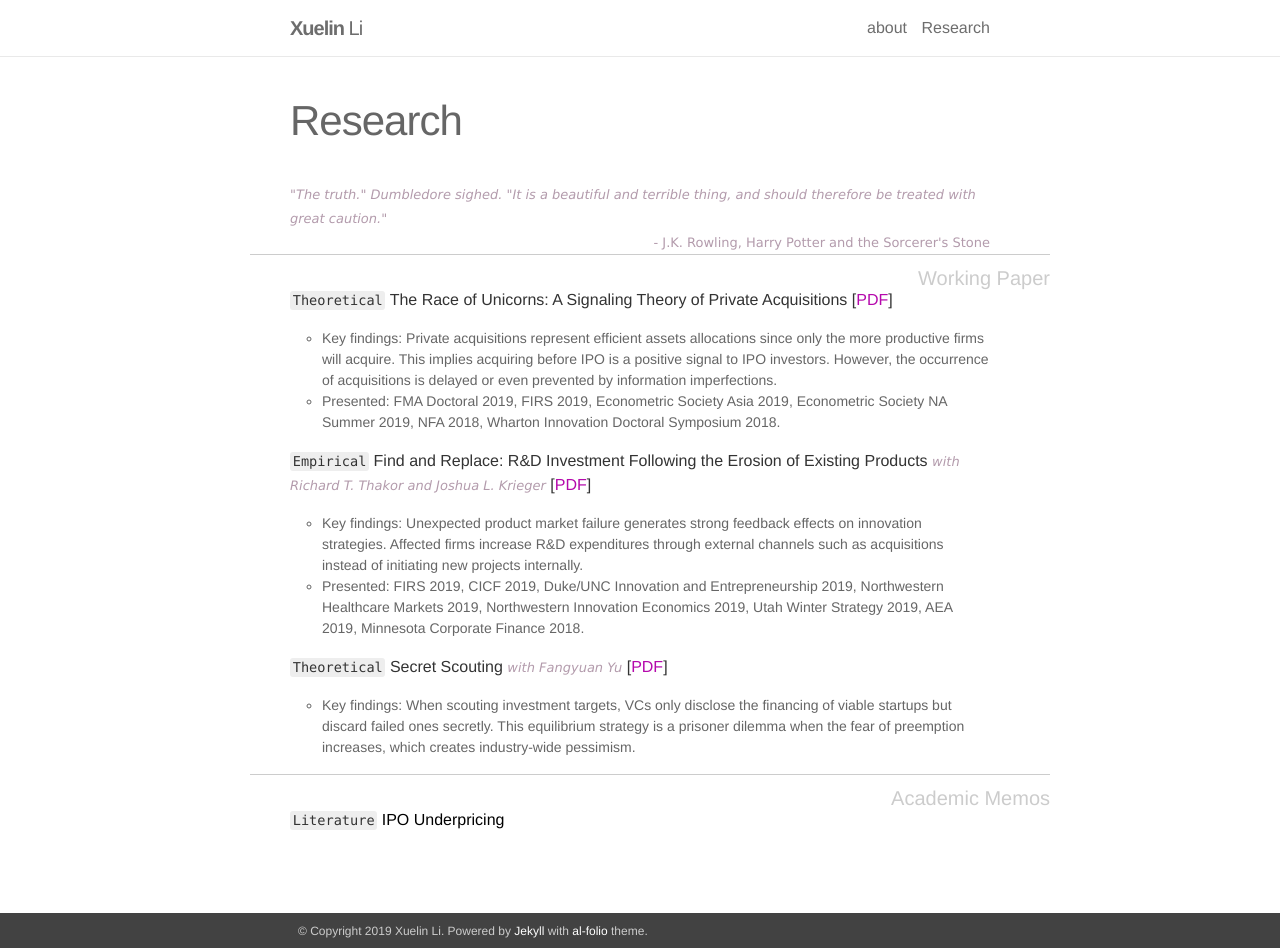
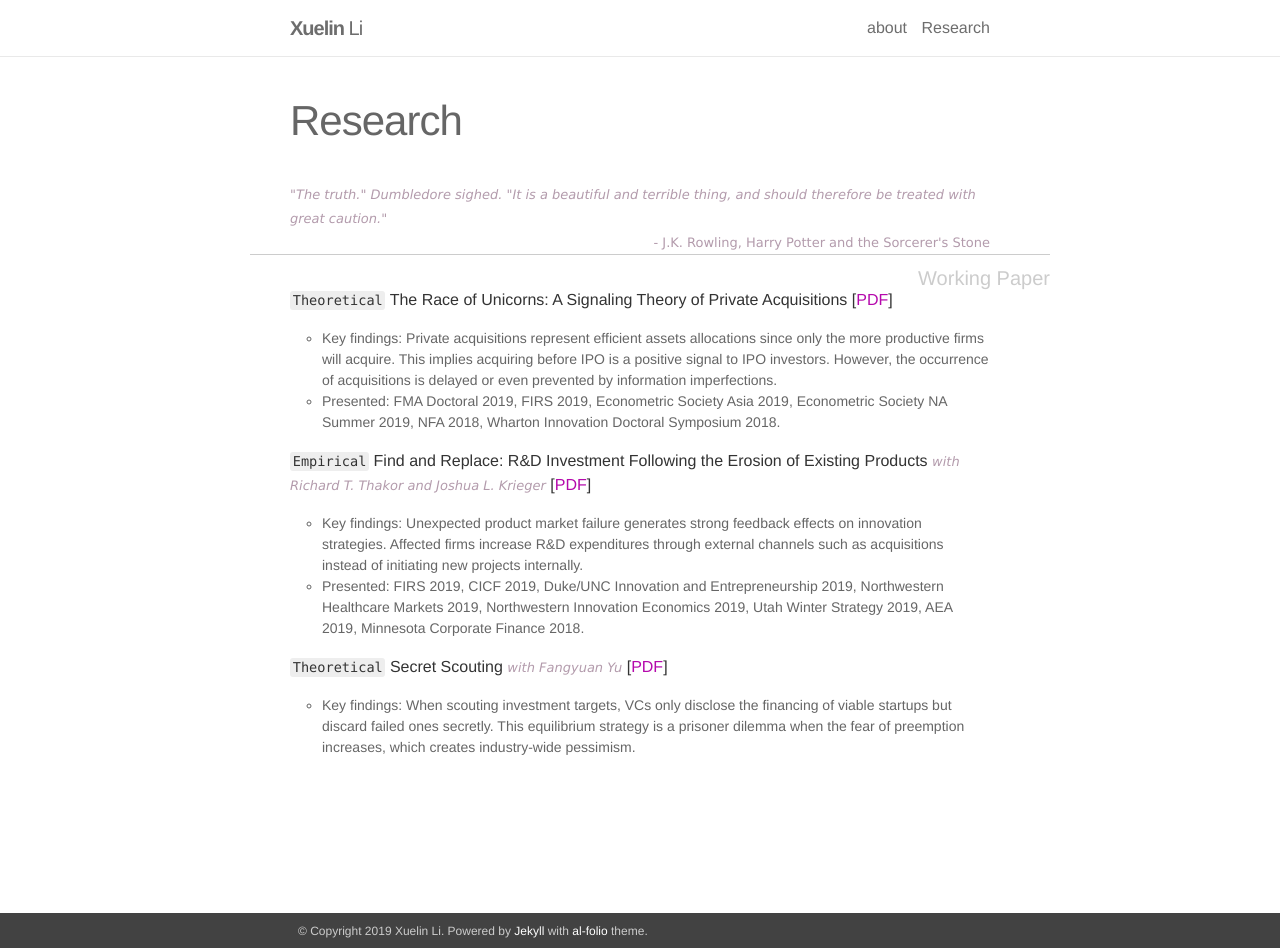
Before and after one commit to meizizhou/homepage, a Jekyll site: the page built from _pages/research.md, in a window 1280 px wide and 948 px high. Built offline with Jekyll 4.4.1, drawn with Linux system fonts in a browser that asks for light colours.

Commit message:
'_pages/research.md'

```diff
--- a/_pages/research.md
+++ b/_pages/research.md
@@ -29,6 +29,6 @@
 <li style="list-style-type:circle;font-size:14px">Key findings: When scouting investment targets, VCs only disclose the financing of viable startups but discard failed ones secretly. This equilibrium strategy is a prisoner dilemma when the fear of preemption increases, which creates industry-wide pessimism.</li>
 </ul>
 
-<h4 class="year">Academic Memos</h4>
+<!--<h4 class="year">Academic Memos</h4>
 <br/>
-`Literature` <a href="https://www.dropbox.com/s/610qun4lz8liytv/Notes_oldIPO.pdf?dl=0" target="_blank" style="color:#000000">IPO Underpricing</a>
+`Literature` <a href="https://www.dropbox.com/s/610qun4lz8liytv/Notes_oldIPO.pdf?dl=0" target="_blank" style="color:#000000">IPO Underpricing</a>-->
```
